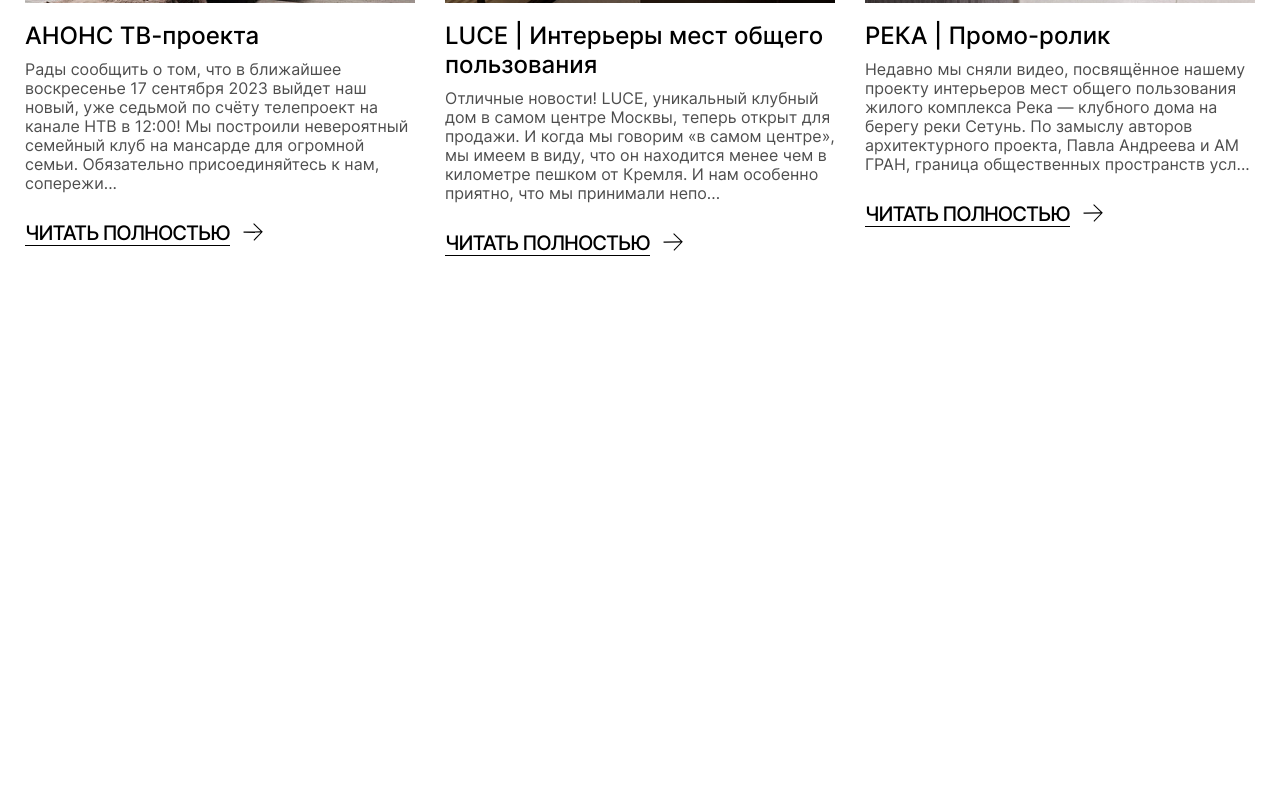
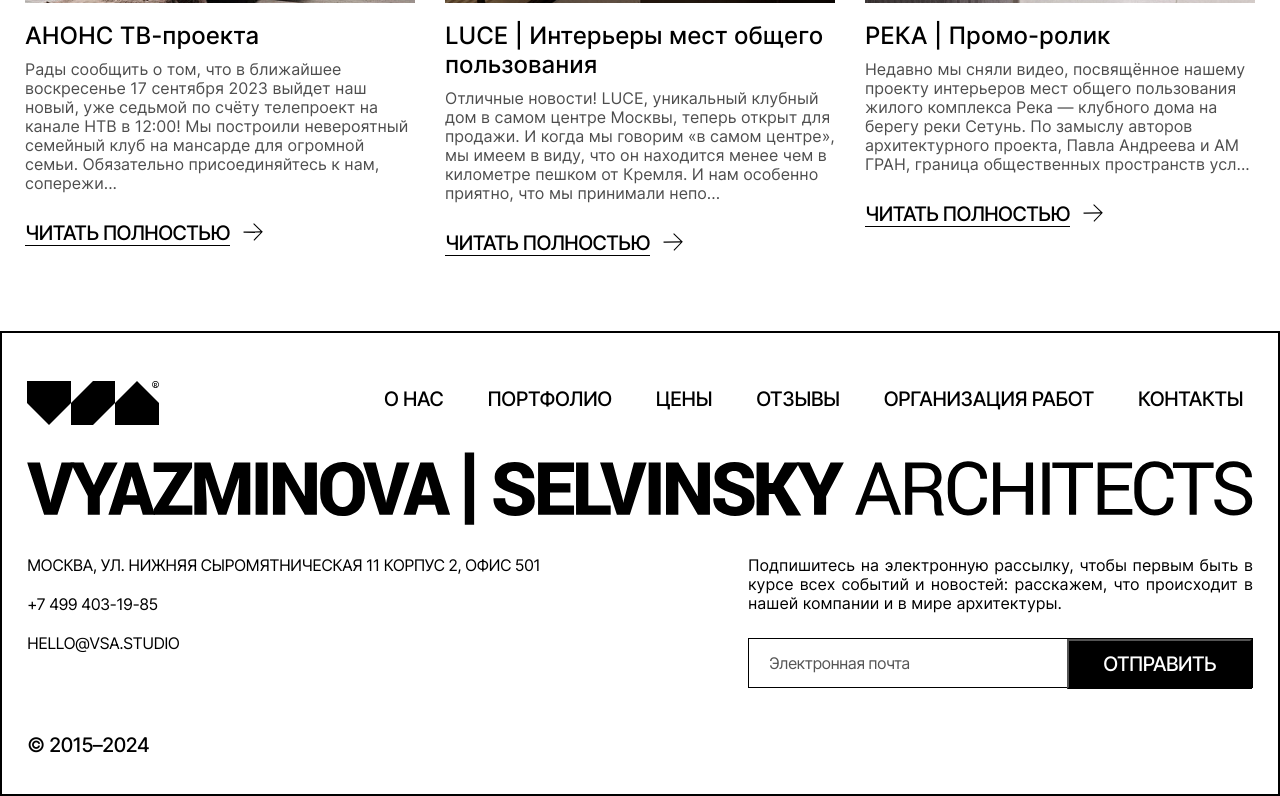
Before and after one commit to maindenis/vsa, a plain HTML site: page index.html in a window 1280 px wide. Shown: the part 9679-10475 px from the top of the page. Before the commit the page ends 9965 px from the top, so only its background shows below. Drawn offline with Linux system fonts and the light colour scheme.

Commit message:
Add files via upload

```diff
--- a/index.html
+++ b/index.html
@@ -662,7 +662,56 @@
 	<!-- /Content -->
 	<!-- Footer -->
 	<footer class="footer_section">
-		<div class="row">
+		<div class="vsa_row">
+			<div class="vsa_footer_top_row">
+				<div>
+					<a href="#" class="vsa_footer_logo">
+						<img src="img/footer_logo.svg" alt="" />
+					</a>
+				</div>
+				<div>
+					<ul class="vsa_footer_nav">
+						<li><a href="#">о нас</a></li>
+						<li><a href="#">Портфолио</a></li>
+						<li><a href="#">цены</a></li>
+						<li><a href="#">отзывы</a></li>
+						<li><a href="#">организация работ</a></li>
+						<li><a href="#">контакты</a></li>
+					</ul>
+				</div>
+			</div>
+			<div class="vsa_footer_img">
+				<img src="img/footer_img.svg" alt="" />
+			</div>
+			<div class="vsa_footer_two_cols">
+				<div>
+					<div class="vsa_text_box">
+						<p>Москва, ул. Нижняя Сыромятническая 11 корпус 2, офис 501</p>
+						<p><a href="tel:+7499403-19-85">+7 499 403-19-85</a></p>
+						<p><a href=mailto:hello@vsa.studio>hello@vsa.studio</a></p>
+					</div>
+				</div>
+				<div>
+					<div class="vsa_subscribe_box">
+						<div class="vsa_subscribe_desc">
+							<p>Подпишитесь на электронную рассылку, чтобы первым быть в курсе всех событий и новостей: расскажем, что происходит в нашей компании и в мире архитектуры.</p>
+						</div>
+						<form>
+							<div class="vsa_subscribe_form">
+								<div>
+									<input type="text" name="submail" placeholder="Электронная почта" />
+								</div>
+								<div>
+									<button type="submit" class="vsa_black_pill">отправить</button>
+								</div>
+							</div>
+						</form>
+					</div>
+				</div>
+			</div>
+			<div class="vsa_corp">
+				<p>© 2015–2024</p>
+			</div>
 		</div>
 	</footer>
 	<!-- /Footer -->
--- a/style.css
+++ b/style.css
@@ -1376,7 +1376,7 @@ textarea:focus {
 .vsa_newx_thumbs {
     display: flex;
     flex-wrap: wrap;
-    margin: 5px -15px;
+    margin: 5px -15px 50px -15px;
 }
 
 .vsa_newx_thumbs > div {
@@ -1428,7 +1428,6 @@ textarea:focus {
 
 }
 
-
 /*-- /Section 7 - Main --*/
 
 /*-------------------------------------------*/
@@ -1438,3 +1437,173 @@ textarea:focus {
 footer {
 
 }
+
+.footer_section {
+    border: 2px solid #000;
+    padding: 27px 0 0 0;
+}
+
+.vsa_footer_top_row {
+    display: flex;
+    padding: 17px 0 17px 0;
+}
+
+.vsa_footer_top_row > div:nth-child(1) {
+    width: 150px;
+    padding: 4px 0 0 0;
+}
+
+.vsa_footer_top_row > div:nth-child(2) {
+    width: calc(100% - 150px);
+    padding: 10px 10px 0 10px;
+}
+
+.vsa_footer_logo {
+    display: inline-block;
+    vertical-align: top;
+}
+
+.vsa_footer_logo img {
+    display: block;
+    width: auto;
+    height: auto;
+    max-width: 100%;
+}
+
+.vsa_footer_nav {
+    display: flex;
+    flex-wrap: wrap;
+    justify-content: flex-end;
+    margin: 0 -22px;
+}
+
+.vsa_footer_nav li {
+    padding: 0 22px;
+}
+
+.vsa_footer_nav li a {
+    font-family: 'Inter';
+    font-weight: 500;
+    font-size: 20px;
+    line-height: 24px;
+    letter-spacing: -0.04em;
+    text-transform: uppercase;
+    color: #000;
+}
+
+.vsa_footer_img {
+    margin: 5px 0;
+}
+
+.vsa_footer_img img {
+    display: block;
+    width: auto;
+    height: auto;
+    max-width: 100%;
+}
+
+.vsa_footer_two_cols {
+    display: flex;
+    flex-wrap: wrap;
+}
+
+.vsa_footer_two_cols > div:nth-child(1) {
+    width: calc(100% - 515px);
+    padding: 10px 10px 10px 0;
+}
+
+.vsa_footer_two_cols > div:nth-child(2) {
+    width: 515px;
+    padding: 10px 0 10px 10px;
+}
+
+.vsa_text_box {
+
+}
+
+.vsa_text_box p {
+    padding: 10px 0;
+    font-family: 'Inter';
+    font-weight: 400;
+    font-size: 16px;
+    line-height: 19px;
+    letter-spacing: -0.04em;
+    text-transform: uppercase;
+    color: #000;
+}
+
+.vsa_text_box p a {
+    font-family: 'Inter';
+    font-weight: 400;
+    font-size: 16px;
+    line-height: 19px;
+    letter-spacing: -0.04em;
+    text-transform: uppercase;
+    color: #000;
+}
+
+.vsa_subscribe_box {
+
+}
+
+.vsa_subscribe_desc {
+
+}
+
+.vsa_subscribe_desc p {
+    padding: 10px 0;
+    font-family: 'Inter';
+    font-weight: 400;
+    font-size: 16px;
+    line-height: 19px;
+    text-align: justify;
+    color: #000;
+}
+
+.vsa_subscribe_form {
+    display: flex;
+    height: 50px;
+    margin-top: 15px;
+    border: 1px solid #000;
+}
+
+.vsa_subscribe_form > div:nth-child(1) {
+    width: calc(100% - 185px);
+}
+
+.vsa_subscribe_form > div:nth-child(2) {
+    width: 185px;
+}
+
+.vsa_subscribe_form input {
+    display: block;
+    width: 100%;
+    height: 48px;
+    padding: 0 20px;
+    border: none;
+    background: transparent;
+    font-family: 'Inter';
+    font-weight: 400;
+    font-size: 16px;
+    line-height: 47px;
+    letter-spacing: -0.04em;
+    color: #B0B0B0;
+}
+
+.vsa_subscribe_form .vsa_black_pill {
+    min-height: 50px;
+}
+
+.vsa_corp {
+    padding: 35px 0 37px 0;
+}
+
+.vsa_corp p {
+    font-family: 'Inter';
+    font-weight: 500;
+    font-size: 20px;
+    line-height: 24px;
+    letter-spacing: -0.04em;
+    text-transform: uppercase;
+    color: #000;
+}
```
Also changed, not shown: img/footer_img.svg (added), img/footer_logo.svg (added).
